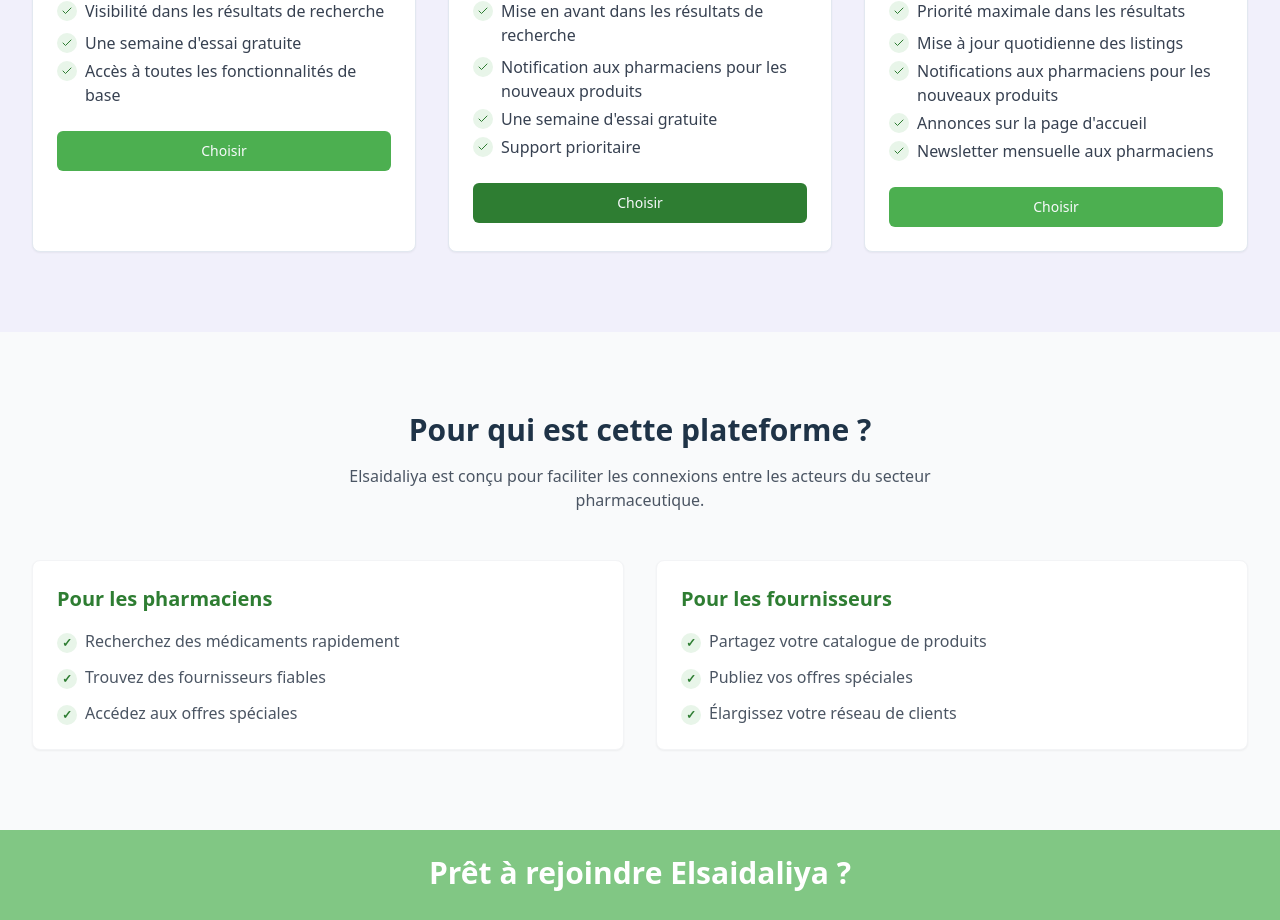
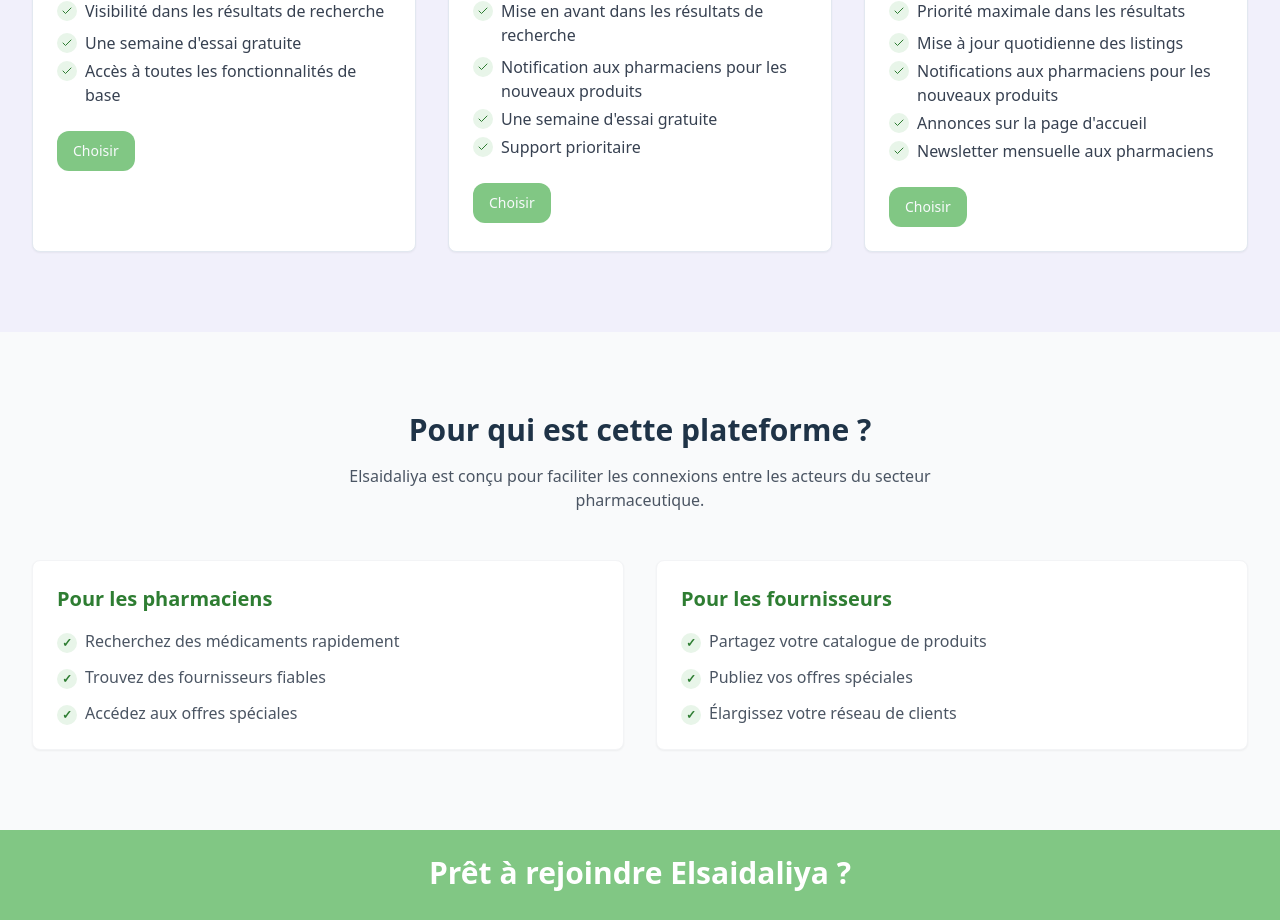
Before and after one commit to Sonia3948/elsaidaliya, a React (Vite) app: page / in a window 1280 px wide. Shown: the part 1260-2180 px from the top of the page. Built offline with nearby package versions, Linux system fonts and the light colour scheme.

Commit message:
Visual edit in Lovable
Edited UI in Lovable

```diff
--- a/src/components/offers/OfferCard.tsx
+++ b/src/components/offers/OfferCard.tsx
@@ -48,7 +48,7 @@ const OfferCard: React.FC<OfferCardProps> = ({
       </CardContent>
       <CardFooter>
         <Link to={`/payment/${offerId}`} className="w-full">
-          <Button className={`w-full ${highlighted ? "bg-pharmacy-dark hover:bg-pharmacy" : "bg-pharmacy hover:bg-pharmacy-dark"}`}>Choisir </Button>
+          <Button className="rounded-xl bg-pharmacy-accent">Choisir </Button>
         </Link>
       </CardFooter>
     </Card>;
```
